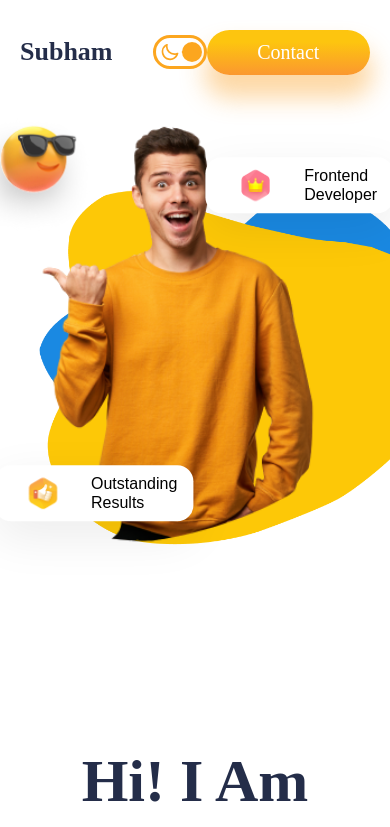
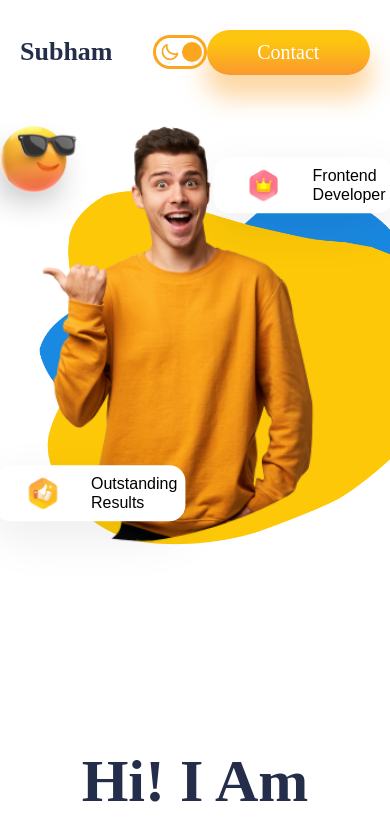
Before and after one commit to Subham7769/MyProtfolio-React-, a React (Create React App) app: page / in a window 390 px wide. Shown: the top 827 px of the page. Built offline with nearby package versions, Linux system fonts and the light colour scheme; a web font is replaced by a local one.

Commit message:
bug fixes

```diff
--- a/src/Components/FloatingDiv/FloatingDiv.css
+++ b/src/Components/FloatingDiv/FloatingDiv.css
@@ -6,7 +6,7 @@
     border-radius: 1rem;
     align-items:center;
     height: 4.5rem;
-    padding: 0px 1rem 0px 0px;
+    padding: 0px 1.8rem 0px 0px;
     color: var(--text);
 }
 
@@ -31,7 +31,7 @@
 @media screen and (max-width: 768px) {
     .floatingdiv{
         height: 3.5rem;
-        padding: 0px 1rem 0px 0px;
+        padding: 0px 0.5rem 0px 0px;
         color: var(--text);
     }
 
@@ -46,7 +46,7 @@
 
     .FloatingDivUpper{
         top: -4%;
-        left: 75%;
+        left: 78%;
     }
     .FloatingDivLower{
         top: 18rem;
```
